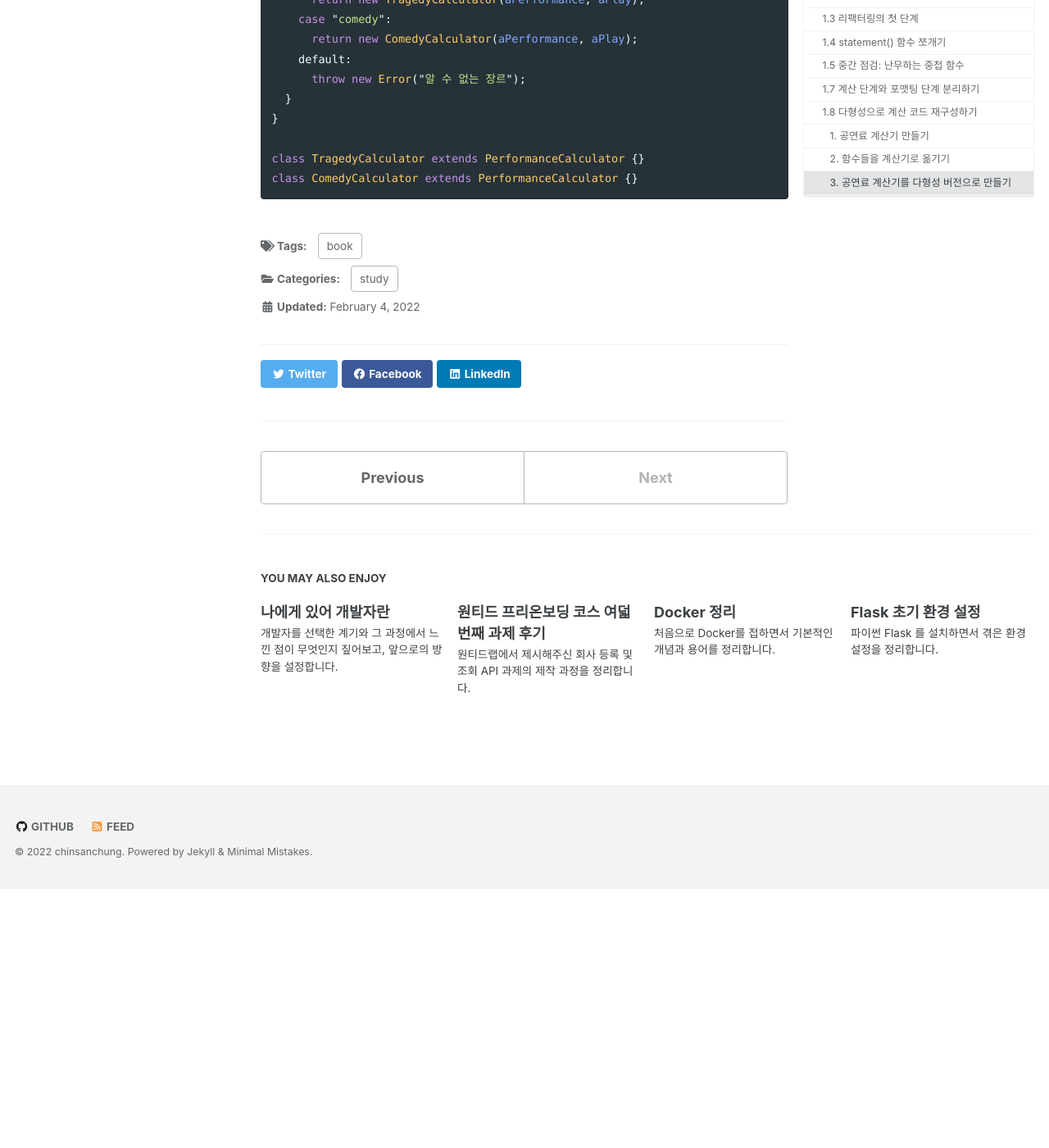
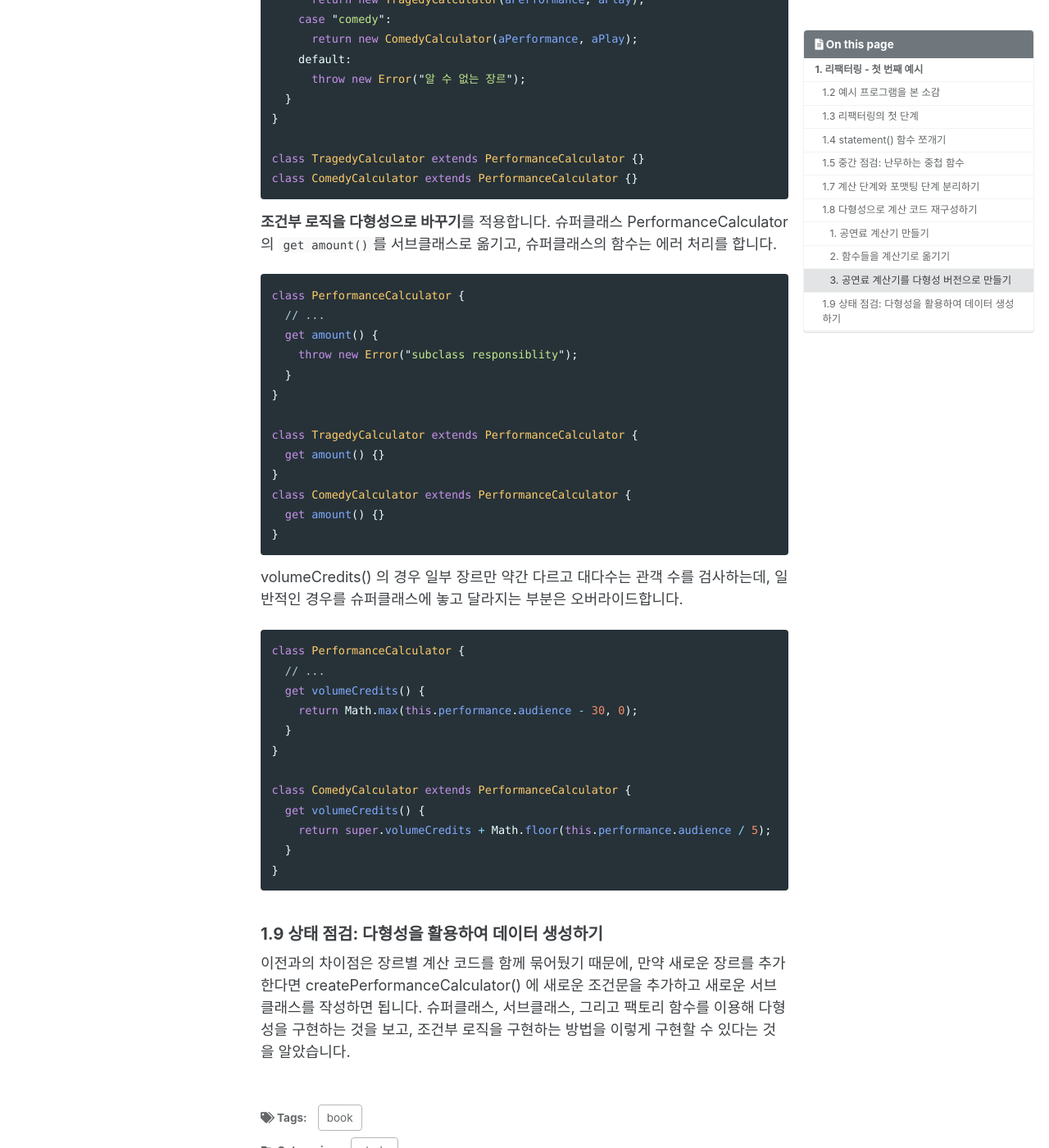
Before and after one commit to chinsanchung/chinsanchung.github.com, a Jekyll site: the page built from _posts/studies/2022-02-04-refactoring_2nd.md, in a window 1280 px wide and 1400 px high, scrolled down 16676 px. Shown: the whole window at 82% size. Built offline with Jekyll 4.4.1, drawn with Linux system fonts in a browser that asks for light colours; cached includes are drawn as plain includes; before the commit the page ends 17760 px from its top, so only the background shows below that; some of the changed text lies outside the part shown.

Commit message:
add: 1.8 내용 추가, 1.9 작성
- 1.8 그리고 1.9 에 대한 내용을 작성했습니다.

````diff
--- a/_posts/studies/2022-02-04-refactoring_2nd.md
+++ b/_posts/studies/2022-02-04-refactoring_2nd.md
@@ -600,7 +600,7 @@ class PerformanceCalculator {
 }
 ```
 
-에러를 확인한 후, 원본 함수의 작업을 위임합니다.
+컴파일-테스트-커밋 이후, 원본 함수의 작업을 위임합니다.
 
 ```js
 function amountFor(aPerformance) {
@@ -675,3 +675,42 @@ function createPerformanceCalculator(aPerformance, aPlay) {
 class TragedyCalculator extends PerformanceCalculator {}
 class ComedyCalculator extends PerformanceCalculator {}
 ```
+
+**조건부 로직을 다형성으로 바꾸기**를 적용합니다. 슈퍼클래스 PerformanceCalculator 의 `get amount()`를 서브클래스로 옮기고, 슈퍼클래스의 함수는 에러 처리를 합니다.
+
+```js
+class PerformanceCalculator {
+  // ...
+  get amount() {
+    throw new Error("subclass responsiblity");
+  }
+}
+
+class TragedyCalculator extends PerformanceCalculator {
+  get amount() {}
+}
+class ComedyCalculator extends PerformanceCalculator {
+  get amount() {}
+}
+```
+
+volumeCredits() 의 경우 일부 장르만 약간 다르고 대다수는 관객 수를 검사하는데, 일반적인 경우를 슈퍼클래스에 놓고 달라지는 부분은 오버라이드합니다.
+
+```js
+class PerformanceCalculator {
+  // ...
+  get volumeCredits() {
+    return Math.max(this.performance.audience - 30, 0);
+  }
+}
+
+class ComedyCalculator extends PerformanceCalculator {
+  get volumeCredits() {
+    return super.volumeCredits + Math.floor(this.performance.audience / 5);
+  }
+}
+```
+
+### 1.9 상태 점검: 다형성을 활용하여 데이터 생성하기
+
+이전과의 차이점은 장르별 계산 코드를 함께 묶어뒀기 때문에, 만약 새로운 장르를 추가한다면 createPerformanceCalculator() 에 새로운 조건문을 추가하고 새로운 서브클래스를 작성하면 됩니다. 슈퍼클래스, 서브클래스, 그리고 팩토리 함수를 이용해 다형성을 구현하는 것을 보고, 조건부 로직을 구현하는 방법을 이렇게 구현할 수 있다는 것을 알았습니다.
````
